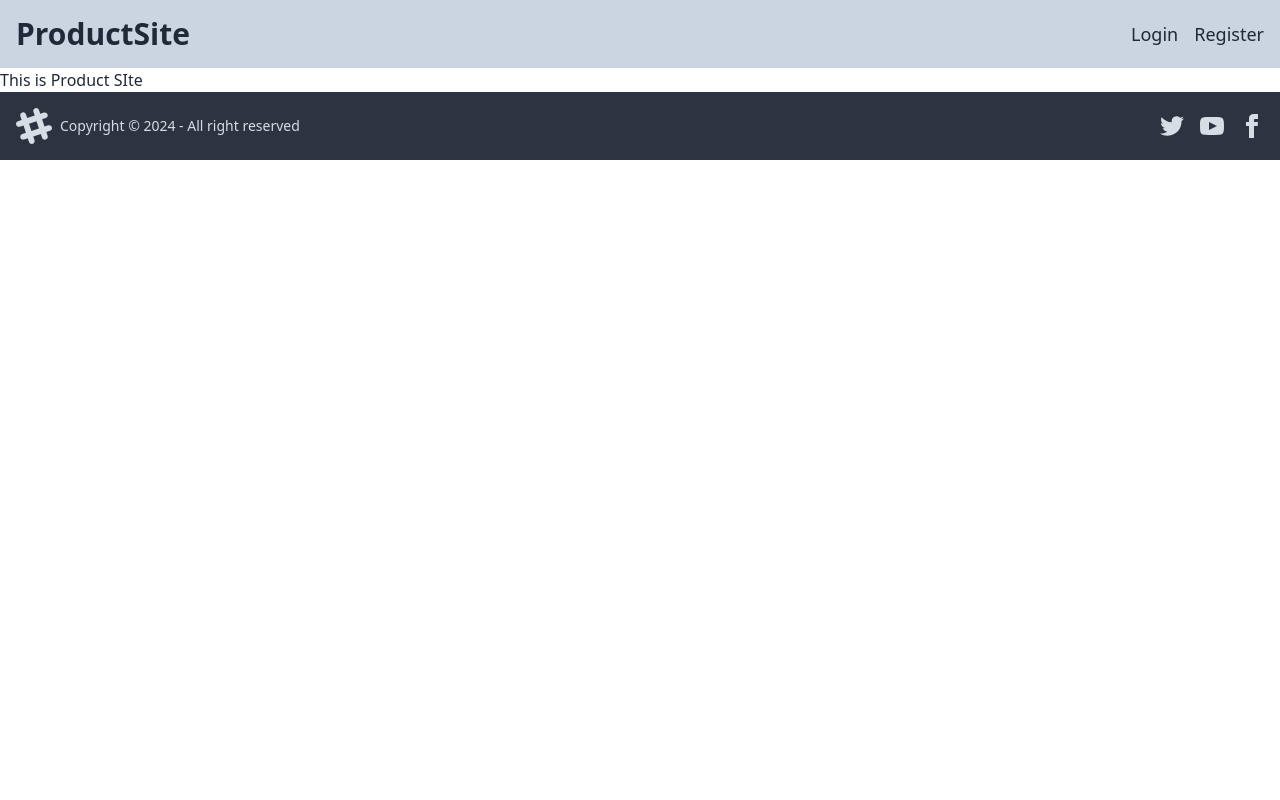
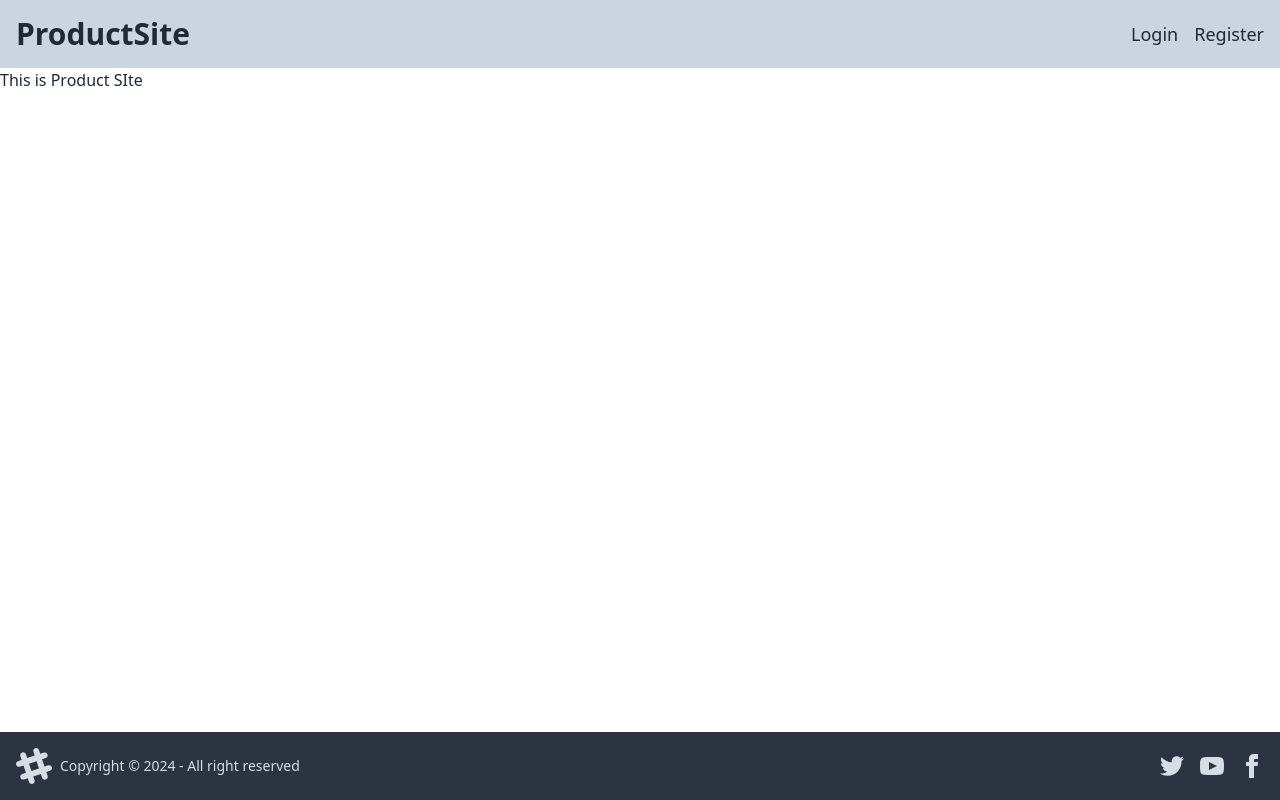
Before and after one commit to sohun-cs/jobtask, a React (Vite) app: page / in a window 1280 px wide. Built offline with nearby package versions, Linux system fonts and the light colour scheme; no server answers.

Commit message:
page height and width fixed

```diff
--- a/src/layout/Root.jsx
+++ b/src/layout/Root.jsx
@@ -9,7 +9,9 @@ const Root = () => {
     return (
         <div className='container mx-auto'>
             <Navbar></Navbar>
-            <Outlet></Outlet>
+            <div className='min-h-[calc(100vh-68px-68px)]'>
+                <Outlet></Outlet>
+            </div>
             <Footer></Footer>
         </div>
     );
```
